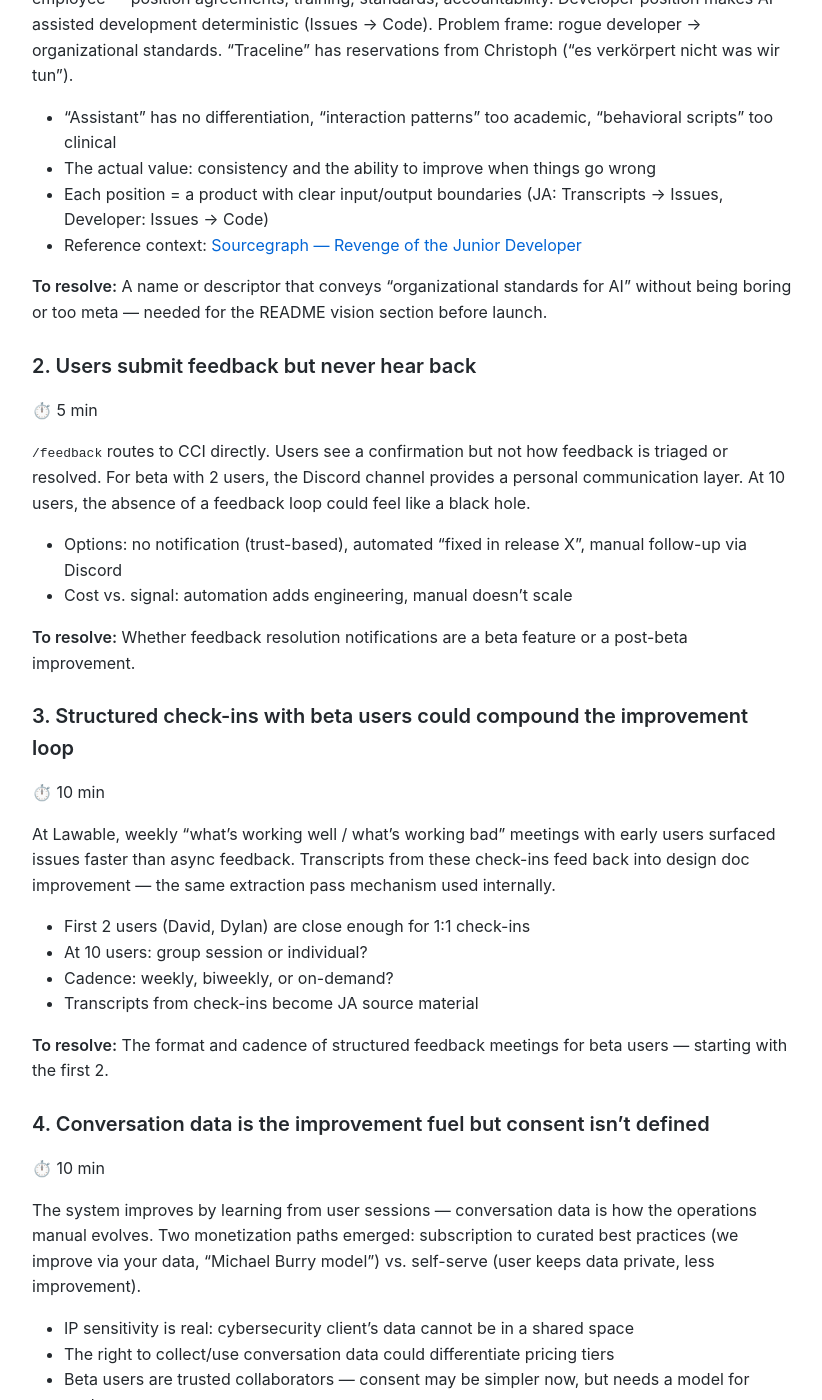
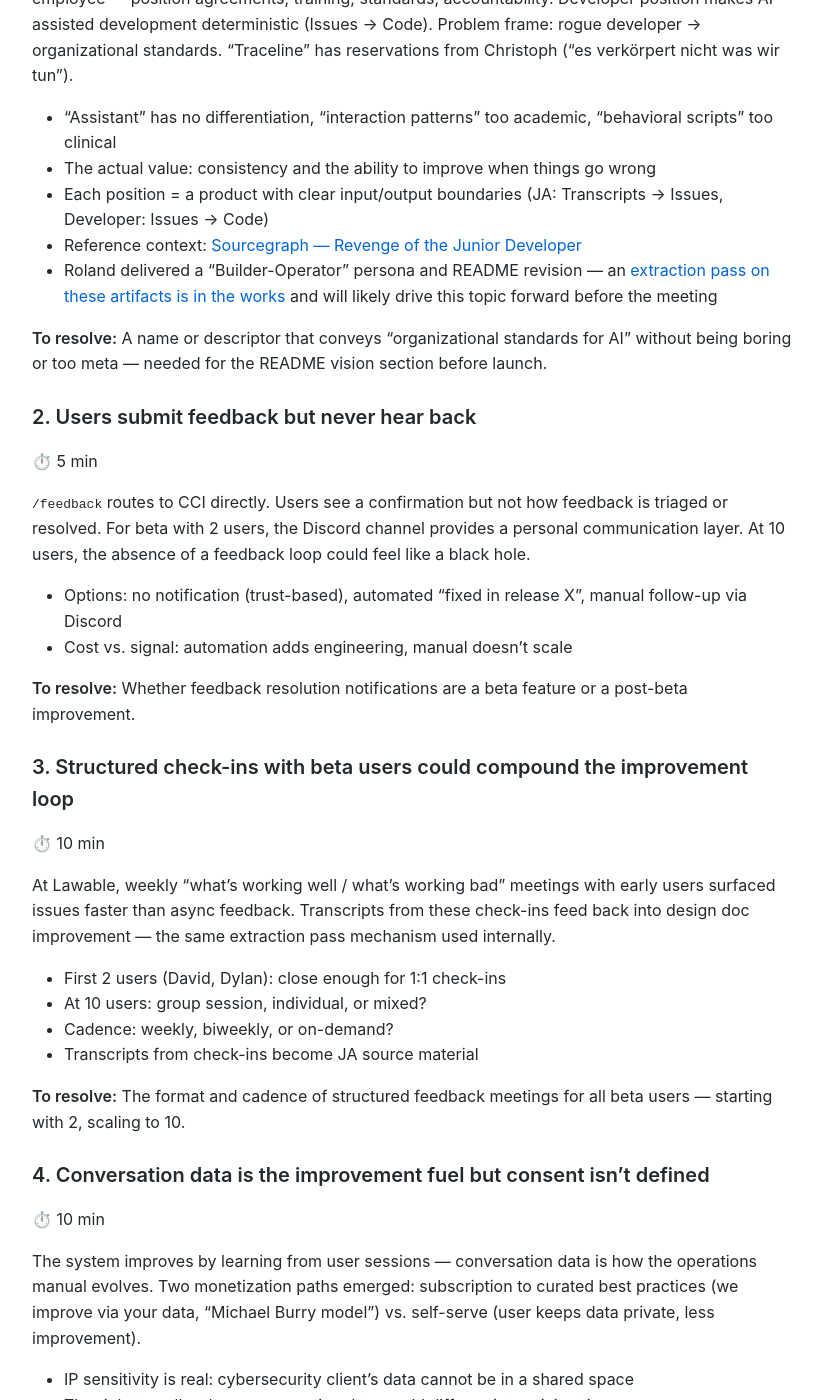
Before and after one commit to MariusWilsch/public-wilsch-ai-pages, a Jekyll site: the page built from project/traceline/meeting-agenda-pre-launch-decisions-2026-02-20.md, in a window 1280 px wide and 1400 px high, scrolled down 1086 px. Shown: the whole window, without its empty margins (228-1050 px from the left). Built offline with Jekyll 4.4.1, drawn with Linux system fonts in a browser that asks for light colours; our own code applies the rules of GitHub Pages for plain Markdown files; some of the changed text lies outside the part shown.

Commit message:
Sync from hippocampus 2026-02-20

```diff
--- a/project/traceline/meeting-agenda-pre-launch-decisions-2026-02-20.md
+++ b/project/traceline/meeting-agenda-pre-launch-decisions-2026-02-20.md
@@ -11,7 +11,7 @@ Lock the remaining decisions for Feb 23 launch. Near-term items are launch-block
 
 1. **Positioning name locked** — concept is articulated, name isn't (README needs it)
 2. **Feedback notification stance** — close the loop or leave open for beta?
-3. **Beta check-in cadence** — structured feedback meetings with first 2 users
+3. **Beta check-in cadence** — structured feedback meetings with beta users (2 then 10)
 4. **Data collection & business model direction** — long-term, not launch-blocking, but shapes messaging
 5. **AI behavior testing approach** — long-term, operational concern for ongoing releases
 
@@ -35,6 +35,7 @@ Lock the remaining decisions for Feb 23 launch. Near-term items are launch-block
 - The actual value: consistency and the ability to improve when things go wrong
 - Each position = a product with clear input/output boundaries (JA: Transcripts → Issues, Developer: Issues → Code)
 - Reference context: [Sourcegraph — Revenge of the Junior Developer](https://sourcegraph.com/blog/revenge-of-the-junior-developer)
+- Roland delivered a "Builder-Operator" persona and README revision — an [extraction pass on these artifacts is in the works](https://github.com/DaveX2001/claude-code-improvements/issues/504#issuecomment-3932976545) and will likely drive this topic forward before the meeting
 
 **To resolve:** A name or descriptor that conveys "organizational standards for AI" without being boring or too meta — needed for the README vision section before launch.
 
@@ -53,12 +54,12 @@ Lock the remaining decisions for Feb 23 launch. Near-term items are launch-block
 
 At Lawable, weekly "what's working well / what's working bad" meetings with early users surfaced issues faster than async feedback. Transcripts from these check-ins feed back into design doc improvement — the same extraction pass mechanism used internally.
 
-- First 2 users (David, Dylan) are close enough for 1:1 check-ins
-- At 10 users: group session or individual?
+- First 2 users (David, Dylan): close enough for 1:1 check-ins
+- At 10 users: group session, individual, or mixed?
 - Cadence: weekly, biweekly, or on-demand?
 - Transcripts from check-ins become JA source material
 
-**To resolve:** The format and cadence of structured feedback meetings for beta users — starting with the first 2.
+**To resolve:** The format and cadence of structured feedback meetings for all beta users — starting with 2, scaling to 10.
 
 ### 4. Conversation data is the improvement fuel but consent isn't defined
 ⏱️ 10 min
```
